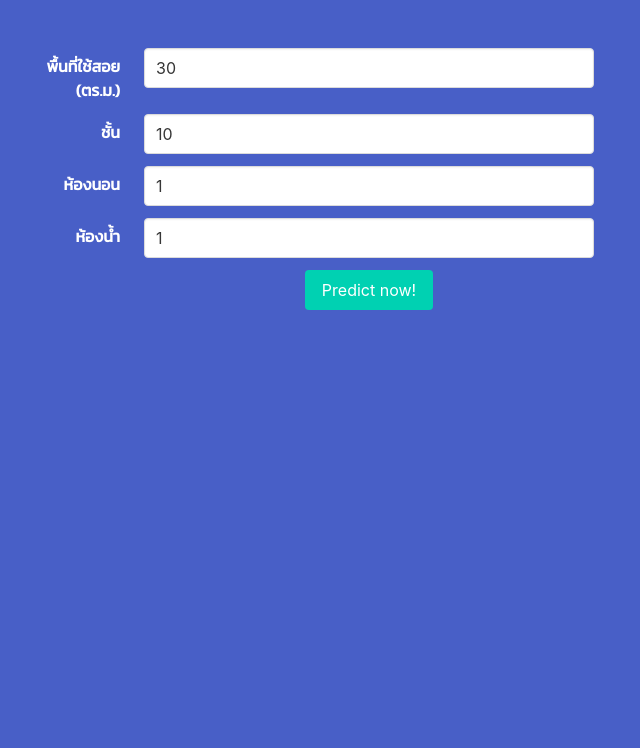
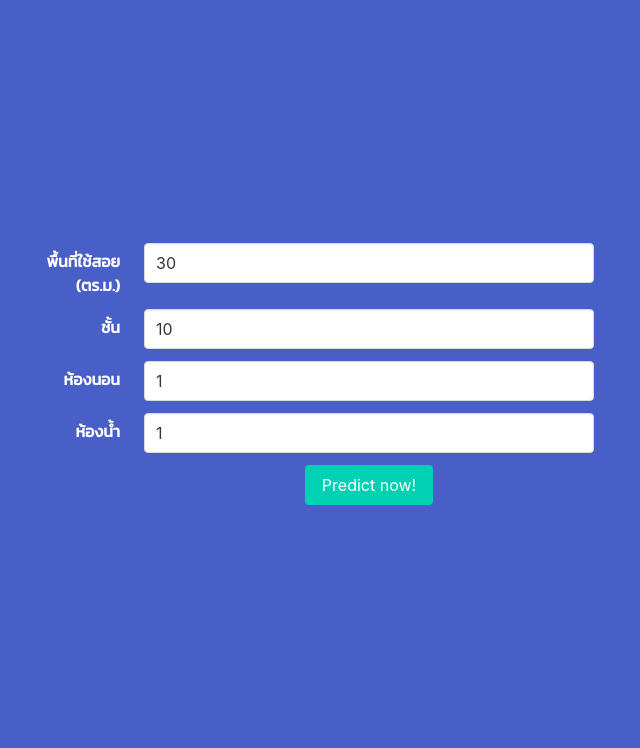
Before and after one commit to e23thr/botnoi_dse_g8_api, a Flask app: template templates/try.html in a window 1280 px wide. Shown: the part 52-800 px from the top of the page, without its empty margins (230-870 px from the left). Run offline with Flask 2, Linux system fonts and the light colour scheme; the template is opened without the code that fills it, so the values that code supplies are empty; some libraries are stand-ins or nearby versions.

Commit message:
fix styling in try page

```diff
--- a/templates/try.html
+++ b/templates/try.html
@@ -1,6 +1,6 @@
 {% extends "base.html" %} {% block content %}
 <section class="hero is-link is-fullheight-with-navbar is-primary">
-  <div class="hero-body align-item-top">
+  <div class="hero-body">
     <div class="container has-text-centered">
       <div class="columns">
         <div class="column is-6 is-offset-2">
```
